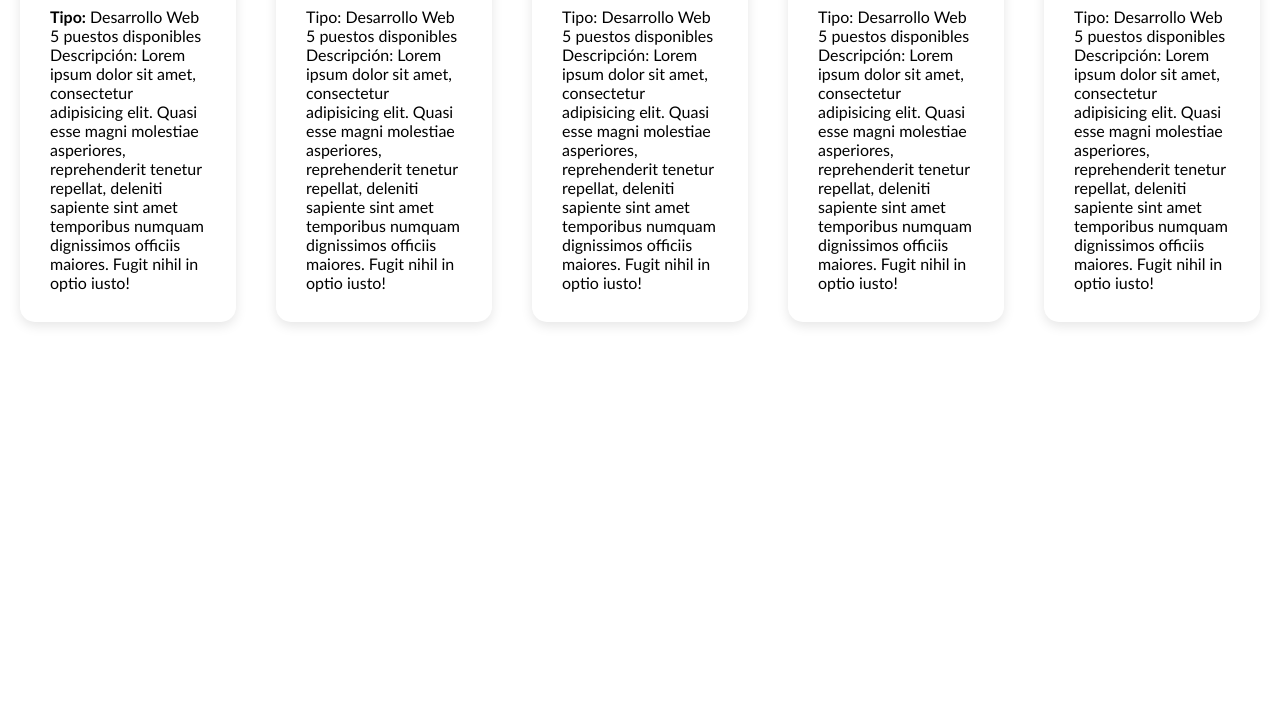
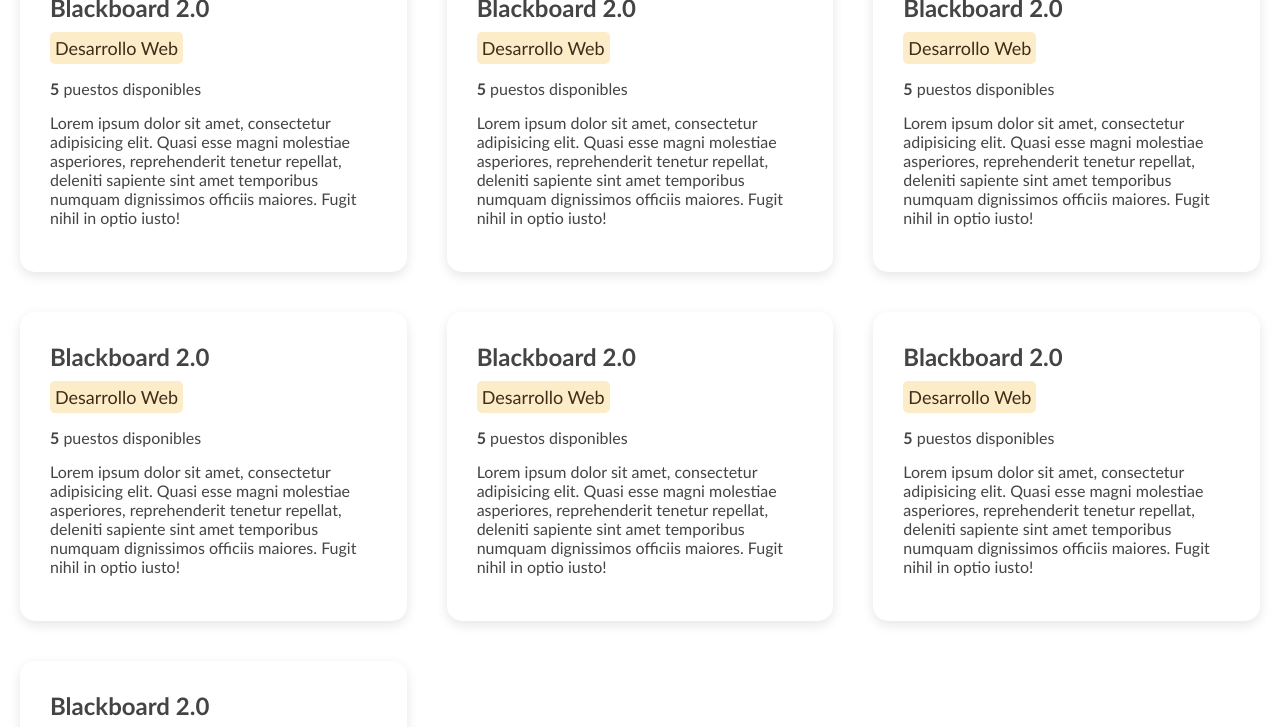
Before and after one commit to Fernando-Lz/cazadores-de-talentos, a plain HTML site: page view/proyectosDisponibles.html in a window 1280 px wide. Shown: the part 199-926 px from the top of the page. Before the commit the page ends 800 px from the top, so only its background shows below. Drawn offline with Linux system fonts and the light colour scheme.

Commit message:
Main page style added

```diff
--- /dev/null
+++ b/view/css/navbar.css
@@ -0,0 +1,23 @@
+.top-bar {
+  background: -webkit-linear-gradient(to right, #38ef7d, #11998e);
+  background: linear-gradient(to right, #38ef7d, #11998e);
+  display: flex;
+  flex-direction: row;
+  justify-content: flex-end;
+  padding: 10px;
+}
+
+.top-bar-item {
+  margin: 0 15px;
+  padding: 10px 0;
+}
+
+.top-bar-item a {
+  text-decoration: none;
+  font-size: 20px;
+  color: #fff;
+}
+
+.top-bar-item:hover {
+  cursor: pointer;
+}
--- a/view/css/paginas.css
+++ b/view/css/paginas.css
@@ -2,38 +2,18 @@
   margin: 0;
   padding: 0;
   font-family: 'Gill Sans', 'Gill Sans MT', Calibri, 'Trebuchet MS', sans-serif;
-  color: rgb(0, 0, 0);
+  color: #444;
 }
 
-.top-bar {
-  background: -webkit-linear-gradient(to right, #38ef7d, #11998e);
-  background: linear-gradient(to right, #38ef7d, #11998e);
-  display: flex;
-  flex-direction: row;
-  justify-content: flex-end;
-  padding: 10px;
-}
-
-.top-bar-item {
-  margin: 0 15px;
-  padding: 10px 0;
-}
-
-.top-bar-item a {
-  text-decoration: none;
-  font-size: 20px;
-  color: #fff;
-}
-
-.top-bar-item:hover {
-  cursor: pointer;
+h1 {
+  margin-top: 15px;
+  margin-left: 20px;
 }
 
 .container-proyectos {
   display: grid;
-  grid-template-columns: repeat(auto-fill, minmax(250px, 3fr));
-  grid-template-rows: 2fr;
-  align-items: stretch;
+  grid-template-columns: repeat(auto-fill, minmax(400px, 1fr));
+  grid-template-rows: 1fr;
 }
 
 .proyecto {
@@ -43,10 +23,33 @@
   border-radius: 15px;
 }
 
+.proyecto:hover {
+  border-top: 4px solid #25c685;
+  border-bottom: 4px solid #25c685;
+  transform: scale(1.05);
+  transition: 0.2s;
+}
+
+p {
+  margin-bottom: 15px;
+}
+
 .nombre-proyecto {
   font-size: 24px;
-  text-align: center;
   margin-bottom: 10px;
+  font-weight: 600;
 }
 
-.tipo-proyecto {}
+.tipo-proyecto {
+  font-size: 18px;
+  width: fit-content;
+  padding: 5px;
+  background: rgb(253, 236, 200);
+  border-radius: 5px;
+  color: rgb(64, 44, 27);
+}
+
+.vacantes strong {
+  font-size: 16px;
+  color: #444;
+}
--- a/view/proyectosDisponibles.html
+++ b/view/proyectosDisponibles.html
@@ -6,6 +6,7 @@
     <meta http-equiv="X-UA-Compatible" content="IE=edge">
     <meta name="viewport" content="width=device-width, initial-scale=1.0">
     <link rel="stylesheet" href="css/paginas.css">
+    <link rel="stylesheet" href="css/navbar.css">
     <title>Proyectos</title>
   </head>
 
@@ -34,55 +35,74 @@
       </div>
 
     </nav>
+    <h1>Proyectos Disponibles</h1>
     <div class="container-proyectos">
       <div class="proyecto">
         <p class="nombre-proyecto">Blackboard 2.0</p>
-        <p class="tipo-proyecto">
-          <strong>Tipo: </strong>Desarrollo Web
-        </p>
-        <p class="vacantes">5 puestos disponibles</p>
+        <p class="tipo-proyecto">Desarrollo Web</p>
+        <p class="vacantes"><strong>5</strong> puestos disponibles</p>
         <p class="descripcion">
-          Descripción: Lorem ipsum dolor sit amet, consectetur adipisicing elit. Quasi esse magni
+          Lorem ipsum dolor sit amet, consectetur adipisicing elit. Quasi esse magni
           molestiae asperiores,
           reprehenderit tenetur repellat, deleniti sapiente sint amet temporibus numquam dignissimos officiis maiores.
           Fugit nihil in optio iusto!</p>
       </div>
       <div class="proyecto">
         <p class="nombre-proyecto">Blackboard 2.0</p>
-        <p class="tipo-proyecto">Tipo: Desarrollo Web</p>
-        <p class="vacantes">5 puestos disponibles</p>
+        <p class="tipo-proyecto">Desarrollo Web</p>
+        <p class="vacantes"><strong>5</strong> puestos disponibles</p>
         <p class="descripcion">
-          Descripción: Lorem ipsum dolor sit amet, consectetur adipisicing elit. Quasi esse magni
+          Lorem ipsum dolor sit amet, consectetur adipisicing elit. Quasi esse magni
           molestiae asperiores,
           reprehenderit tenetur repellat, deleniti sapiente sint amet temporibus numquam dignissimos officiis maiores.
           Fugit nihil in optio iusto!</p>
       </div>
       <div class="proyecto">
         <p class="nombre-proyecto">Blackboard 2.0</p>
-        <p class="tipo-proyecto">Tipo: Desarrollo Web</p>
-        <p class="vacantes">5 puestos disponibles</p>
+        <p class="tipo-proyecto">Desarrollo Web</p>
+        <p class="vacantes"><strong>5</strong> puestos disponibles</p>
         <p class="descripcion">
-          Descripción: Lorem ipsum dolor sit amet, consectetur adipisicing elit. Quasi esse magni
+          Lorem ipsum dolor sit amet, consectetur adipisicing elit. Quasi esse magni
           molestiae asperiores,
           reprehenderit tenetur repellat, deleniti sapiente sint amet temporibus numquam dignissimos officiis maiores.
           Fugit nihil in optio iusto!</p>
       </div>
       <div class="proyecto">
         <p class="nombre-proyecto">Blackboard 2.0</p>
-        <p class="tipo-proyecto">Tipo: Desarrollo Web</p>
-        <p class="vacantes">5 puestos disponibles</p>
+        <p class="tipo-proyecto">Desarrollo Web</p>
+        <p class="vacantes"><strong>5</strong> puestos disponibles</p>
         <p class="descripcion">
-          Descripción: Lorem ipsum dolor sit amet, consectetur adipisicing elit. Quasi esse magni
+          Lorem ipsum dolor sit amet, consectetur adipisicing elit. Quasi esse magni
           molestiae asperiores,
           reprehenderit tenetur repellat, deleniti sapiente sint amet temporibus numquam dignissimos officiis maiores.
           Fugit nihil in optio iusto!</p>
       </div>
       <div class="proyecto">
         <p class="nombre-proyecto">Blackboard 2.0</p>
-        <p class="tipo-proyecto">Tipo: Desarrollo Web</p>
-        <p class="vacantes">5 puestos disponibles</p>
+        <p class="tipo-proyecto">Desarrollo Web</p>
+        <p class="vacantes"><strong>5</strong> puestos disponibles</p>
         <p class="descripcion">
-          Descripción: Lorem ipsum dolor sit amet, consectetur adipisicing elit. Quasi esse magni
+          Lorem ipsum dolor sit amet, consectetur adipisicing elit. Quasi esse magni
+          molestiae asperiores,
+          reprehenderit tenetur repellat, deleniti sapiente sint amet temporibus numquam dignissimos officiis maiores.
+          Fugit nihil in optio iusto!</p>
+      </div>
+      <div class="proyecto">
+        <p class="nombre-proyecto">Blackboard 2.0</p>
+        <p class="tipo-proyecto">Desarrollo Web</p>
+        <p class="vacantes"><strong>5</strong> puestos disponibles</p>
+        <p class="descripcion">
+          Lorem ipsum dolor sit amet, consectetur adipisicing elit. Quasi esse magni
+          molestiae asperiores,
+          reprehenderit tenetur repellat, deleniti sapiente sint amet temporibus numquam dignissimos officiis maiores.
+          Fugit nihil in optio iusto!</p>
+      </div>
+      <div class="proyecto">
+        <p class="nombre-proyecto">Blackboard 2.0</p>
+        <p class="tipo-proyecto">Desarrollo Web</p>
+        <p class="vacantes"><strong>5</strong> puestos disponibles</p>
+        <p class="descripcion">
+          Lorem ipsum dolor sit amet, consectetur adipisicing elit. Quasi esse magni
           molestiae asperiores,
           reprehenderit tenetur repellat, deleniti sapiente sint amet temporibus numquam dignissimos officiis maiores.
           Fugit nihil in optio iusto!</p>
```
Also changed, not shown: README.md (added).
